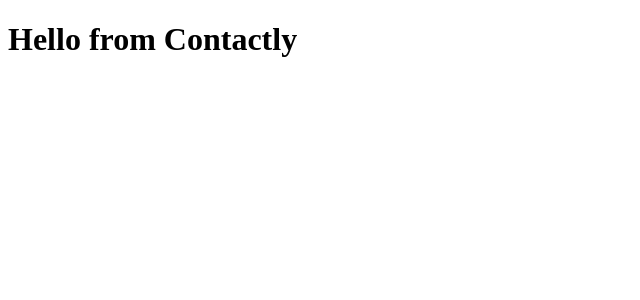
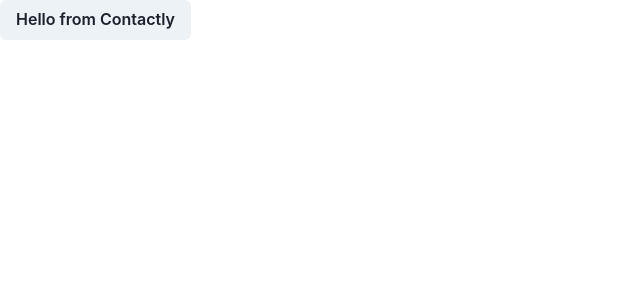
Before and after one commit to yodkwtf/contactly-js-python, a React (Vite) app in the folder client/: page / in a window 1280 px wide. Shown: the top 300 px of the page, without its empty margins (0-640 px from the left). Built offline with nearby package versions, Linux system fonts and the light colour scheme.

Commit message:
chakra UI setup

```diff
--- a/client/package.json
+++ b/client/package.json
@@ -10,6 +10,10 @@
     "preview": "vite preview"
   },
   "dependencies": {
+    "@chakra-ui/react": "^2.8.2",
+    "@emotion/react": "^11.11.4",
+    "@emotion/styled": "^11.11.5",
+    "framer-motion": "^11.1.9",
     "react": "^18.3.1",
     "react-dom": "^18.3.1"
   },
--- a/client/src/App.jsx
+++ b/client/src/App.jsx
@@ -1,7 +1,9 @@
+import { Button } from '@chakra-ui/react';
+
 function App() {
   return (
     <>
-      <h1>Hello from Contactly</h1>
+      <Button>Hello from Contactly</Button>
     </>
   );
 }
--- a/client/src/main.jsx
+++ b/client/src/main.jsx
@@ -1,9 +1,14 @@
 import { StrictMode } from 'react';
+import { ChakraProvider, extendTheme } from '@chakra-ui/react';
 import { createRoot } from 'react-dom/client';
 import App from './App.jsx';
 
+const theme = extendTheme({});
+
 createRoot(document.getElementById('root')).render(
   <StrictMode>
-    <App />
+    <ChakraProvider theme={theme}>
+      <App />
+    </ChakraProvider>
   </StrictMode>
 );
```
Also changed, not shown: 1 other file (tests, documents, lock files or other folders).
